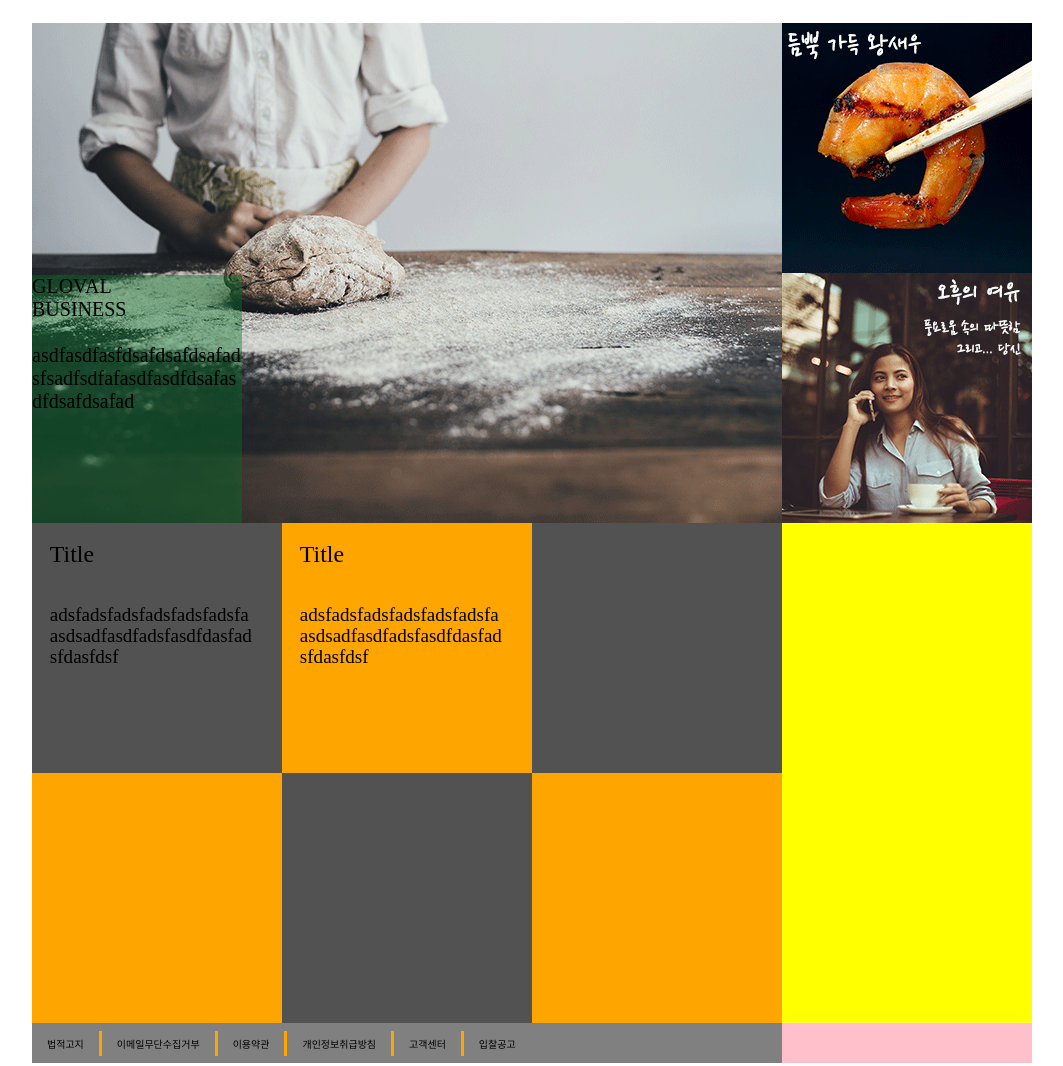
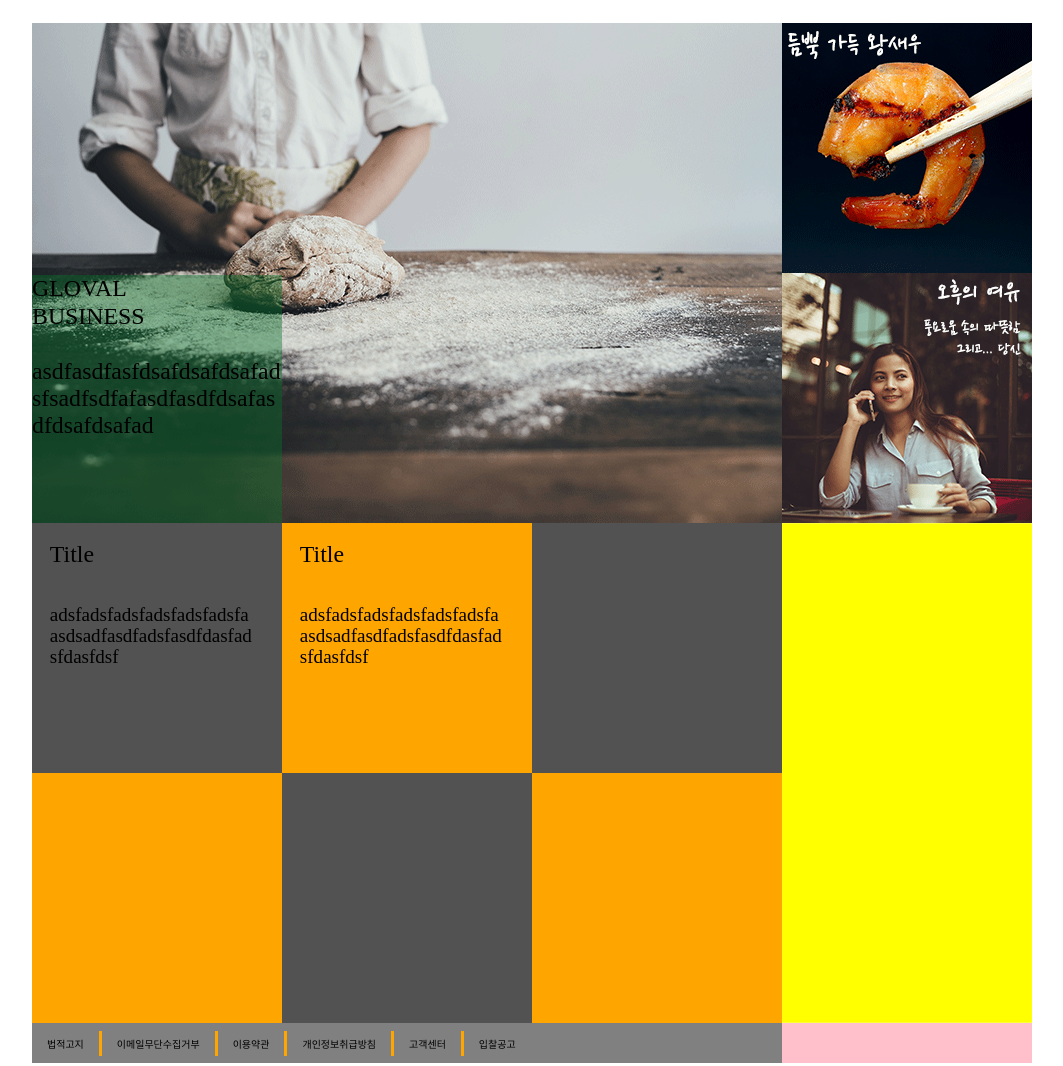
Before and after one commit to jhnoh4268/Web1-02, a plain HTML site: page about.html in a window 1280 px wide. Shown: the whole page, without its empty margins (108-1171 px from the left). Drawn offline with Linux system fonts and the light colour scheme.

Commit message:
Update about.html
top_box 크기 수정

```diff
--- a/about.html
+++ b/about.html
@@ -41,12 +41,15 @@
         font-size: 20px;
 
         width: 210px;
-        height: 250px;
+        height: 210px;
 
         word-wrap: break-word;
         position: absolute;
 
-        top: 275px;
+        top: 295px;
+        margin-left: 20px;
+
+        transform: scale(1.1904761905);
 
     }
     #right{
```
